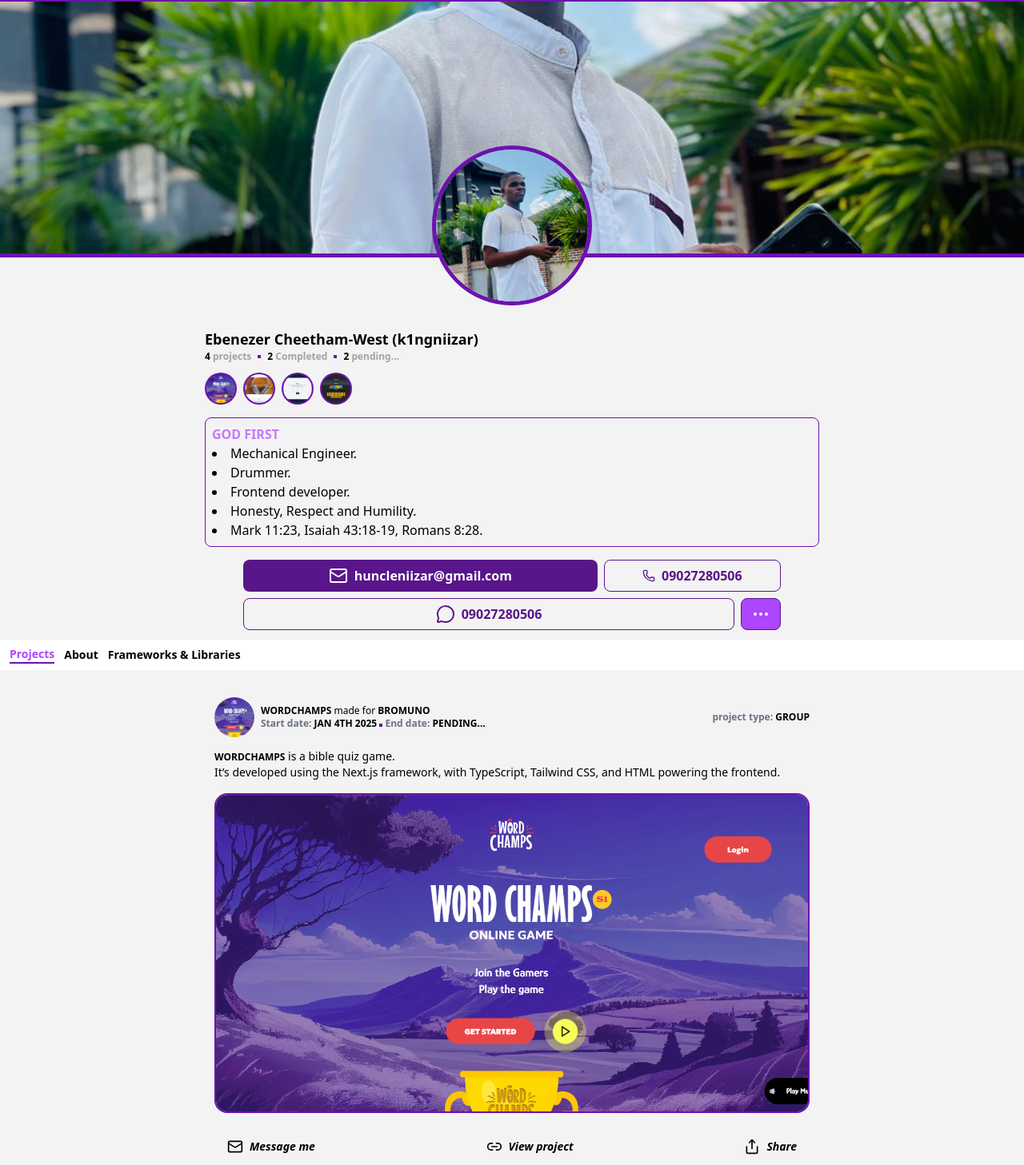
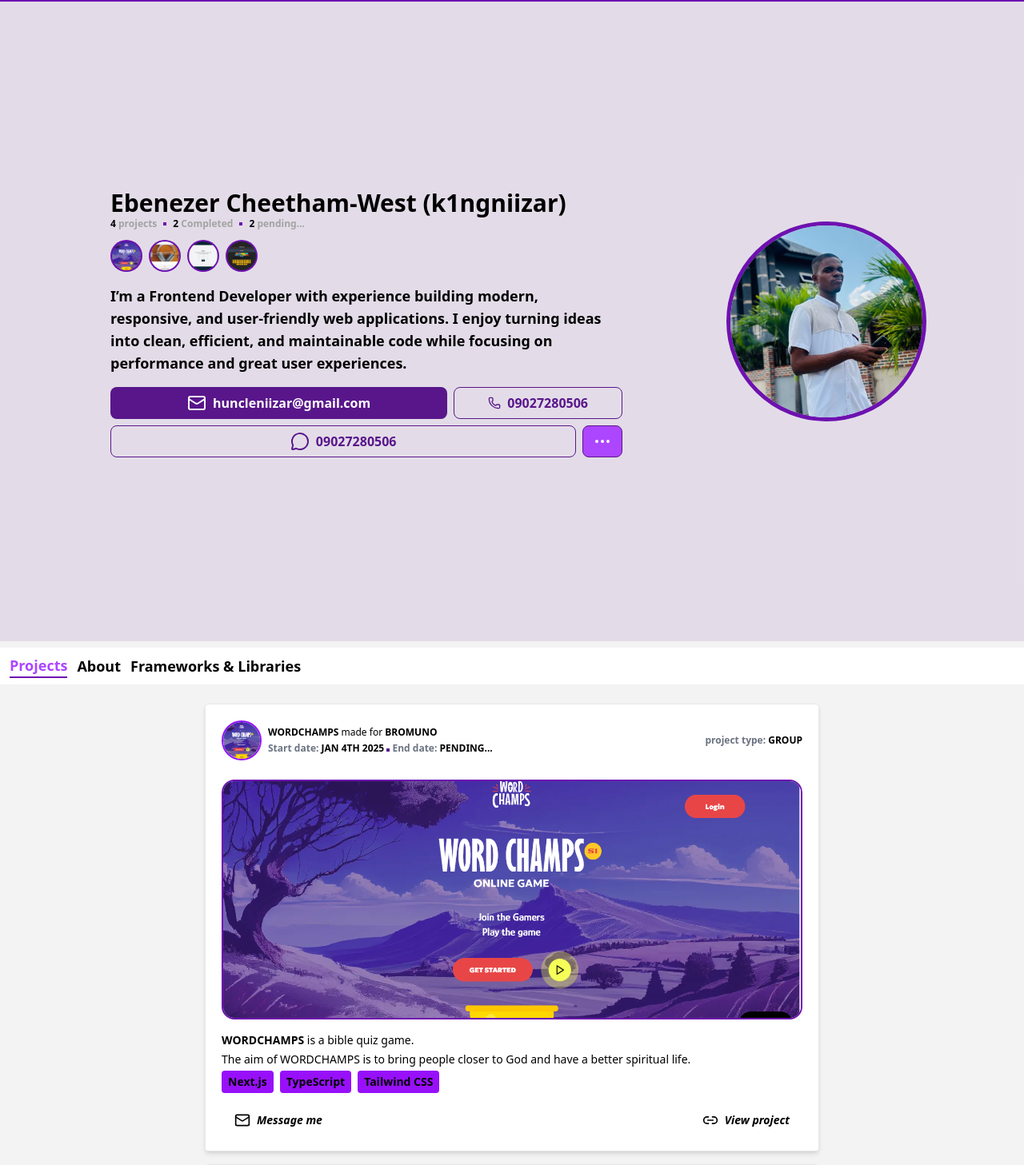
Before and after one commit to k1ngniizar/portfolio, a React (Vite) app: page / in a window 1280 px wide. Shown: the part 34-1491 px from the top of the page at 80% size. Built offline with nearby package versions, Linux system fonts and the light colour scheme.

Commit message:
New look

```diff
--- a/components/About/About.jsx
+++ b/components/About/About.jsx
@@ -3,26 +3,17 @@ import Contact from './Contact'
 
 function About() {
   return (
-    <>
-      <section className="h-[400px] w-full relative dark:bg-purple-900/15 flex flex-col ">
-        <div className="w-full h-[80%]  border-b-[5px] border-b-purple-800">
-          <img src="/king.jpg" alt="king" className="w-full h-full object-cover" />
-        </div>
-        {/* avatar image */}
-        <div className="w-[200px] bottom-5 left-10 lg:-translate-x-1/2 lg:left-[50%] overflow-hidden rounded-full h-[200px] dark:bg-black bg-white absolute border-[5px] border-purple-800">
-          <img src="/king.jpg" alt="king" className="w-full h-full object-cover" />
-        </div>
-      </section>
-      <section className="px-4  mt-1 py-1 dark:bg-purple-900/15 ">
-        <h2 className="text-lg font-bold lg:max-w-3xl  mx-auto">Ebenezer Cheetham-West {"(k1ngniizar)"}</h2>
-        <div className="lg:max-w-3xl mx-auto flex gap-2 items-center justify-start">
+    <section className='flex lg:flex-row flex-col-reverse lg:items-center justify-evenly min-h-[100dvh] px-2 bg-purple-900/10'>
+      <section className="px-4  mt-1 py-1   max-w-2xl content-start">
+        <h2 className="text-lg lg:text-3xl  font-bold w-full  mx-auto">Ebenezer Cheetham-West {"(k1ngniizar)"}</h2>
+        <div className="w-full mx-auto  flex gap-2 items-center justify-start">
           <p className="font-bold text-xs">{project.length} <span className="text-[#a3a3a3]">projects</span></p>
           <div className="h-1 w-1 bg-purple-800"/>
           <p className="font-bold text-xs">2 <span className="text-[#a3a3a3]">Completed</span></p>
           <div className="h-1 w-1 bg-purple-800"/>
           <p className="font-bold text-xs">2 <span className="text-[#a3a3a3]">pending...</span></p>
         </div>
-        <div className="lg:max-w-3xl mx-auto flex mt-3 justify-start gap-2 items-center">
+        <div className="lg:max-w-3xl mx-auto  flex mt-3 justify-start gap-2 items-center">
         {
           project.map((item)=>{
             return <div key={item.name} className="h-10 p-[2px] rounded-full w-10 bg-purple-800 overflow-hidden">
@@ -31,18 +22,19 @@ function About() {
             })
         }
         </div>
-        <div className="lg:max-w-3xl  mx-auto flex flex-col items-start  justify-center border border-purple-800 mt-4 p-2 rounded-lg">
-          <p className="uppercase font-bold text-purple-400">God First</p>
-          <li className="font-medium">Mechanical Engineer.</li>
-          <li className="font-medium">Drummer.</li>
-          <li className="font-medium">Frontend developer.</li>
-          <li className="font-medium">Honesty, Respect and Humility.</li>
-          <li className="font-medium">Mark 11:23, Isaiah 43:18-19, Romans 8:28.</li>
+        <div className="lg:max-w-3xl   mx-auto flex flex-col items-start  justify-center  mt-4 ">
+          <p className='font-bold text-lg'>I’m a Frontend Developer with experience building modern, responsive, and user-friendly web applications. I enjoy turning ideas into clean, efficient, and maintainable code while focusing on performance and great user experiences.</p>
         </div>
         {/* contact */}
         <Contact/>
       </section>
-    </>
+
+        {/* avatar image */}
+        <div className="w-[250px] overflow-hidden rounded-full h-[250px] dark:bg-black bg-white border-[5px] border-purple-800">
+          <img src="/king.jpg" alt="king" className="w-full h-full object-cover" />
+        </div>
+
+    </section>
   )
 }
 
--- a/components/About/Contact.jsx
+++ b/components/About/Contact.jsx
@@ -2,29 +2,29 @@ import { Ellipsis, Mail, MessageCircle, Phone } from 'lucide-react'
 
 function Contact() {
   return (
-    <section className='lg:max-w-2xl mx-auto flex flex-col gap-2 mt-4'>
-          <div className='flex lg:flex-row flex-col items-center gap-2'>
-            <a href="mailto:huncleniizar@gmail.com" target='_blank' className='lg:flex-2 flex text-white items-center justify-center h-[40px] w-full'>
-              <button className='lg:flex-2 flex text-white items-center justify-center h-[40px] w-full bg-purple-900 hover:bg-purple-900/50 rounded-lg gap-2'>
+    <section className=' w-full max-w-3xl mx-auto flex flex-col gap-2 mt-4 '>
+          <div className='flex flex-row items-center gap-2 w-full '>
+            <a href="mailto:huncleniizar@gmail.com" target='_blank' className='flex-2 flex text-white items-center justify-center h-[40px]'>
+              <button className=' flex text-white items-center justify-center h-[40px] w-full bg-purple-900 hover:bg-purple-900/50 rounded-lg gap-2'>
               <Mail/>
               <span>huncleniizar@gmail.com</span>
             </button>
             </a>
-            <a href="tel:+2349027280506" target='_blank' className='lg:flex-1 flex items-center justify-center h-[40px] w-full'>
-              <button className='lg:flex-1 flex items-center justify-center dark:text-white text-purple-900 h-[40px] w-full border border-purple-900 hover:bg-purple-900/50 rounded-lg gap-2'>
+            <a href="tel:+2349027280506" target='_blank' className='flex-1 flex items-center justify-center h-[40px]'>
+              <button className='flex items-center justify-center dark:text-white text-purple-900 h-[40px] w-full border border-purple-900 hover:bg-purple-900/50 rounded-lg gap-2'>
               <Phone size={16}/>
               <span>09027280506</span>
             </button>
             </a>
           </div>
-          <div className='flex flex-col lg:flex-row items-center gap-2'>
-            <a href="https://wa.me/qr/UAGRYFNNPTNBI1 " target='_blank' className='lg:flex-11/12 flex items-center justify-center h-[40px] w-full'>
-              <button className='lg:flex-11/12 flex items-center justify-center h-[40px] w-full border border-purple-900 hover:bg-purple-900/50 dark:text-white text-purple-900 rounded-lg gap-2'>
+          <div className='flex flex-row items-center gap-2 w-full'>
+            <a href="https://wa.me/qr/UAGRYFNNPTNBI1" target='_blank' className='flex-11/12 flex items-center justify-center h-[40px]'>
+              <button className='flex items-center justify-center h-full w-full border border-purple-900 hover:bg-purple-900/50 dark:text-white text-purple-900 rounded-lg gap-2'>
               <MessageCircle />
               <span>09027280506</span>
             </button>
             </a>
-            <button className=' flex items-center justify-center h-[40px] lg:w-[50px] w-full bg-purple-500 hover:bg-purple-900/50 border border-purple-900 text-white rounded-lg gap-2'>
+            <button className=' flex items-center justify-center h-[40px] w-[50px]  bg-purple-500 hover:bg-purple-900/50 border border-purple-900 text-white rounded-lg gap-2'>
              <Ellipsis/>
             </button>
           </div>
--- a/components/Main/Main.jsx
+++ b/components/Main/Main.jsx
@@ -30,7 +30,7 @@ function Main() {
         navitems.map((item,idx)=>{
           const isCurrentTab = item === currentTab;
           return(
-          <button key={idx} onClick={()=> setCurrentTab(item)} className={`${isCurrentTab ? "border-b-2 dark:border-b-white border-b-purple-800 dark:text-white text-purple-500 font-bold":"dark:text-[#a3a3a3] font-normal"} lg:text-sm text-xs shrink-0`}>{item}</button>
+          <button key={idx} onClick={()=> setCurrentTab(item)} className={`${isCurrentTab ? "border-b-2 dark:border-b-white border-b-purple-800 dark:text-white text-purple-500 font-bold":"dark:text-[#a3a3a3] font-normal"} lg:text-lg text-sm shrink-0`}>{item}</button>
           )
         })
       }
--- a/components/Main/Project.jsx
+++ b/components/Main/Project.jsx
@@ -9,11 +9,11 @@ function Project() {
     {
       project.map(detail => {
         return (
-          <div key={detail.name} className='dark:bg-purple-900/20 mb-4'>
+          <div key={detail.name} className='dark:bg-purple-900/20 bg-white shadow-md border border-gray-200 dark:border-transparent mb-4 max-w-3xl p-2 rounded-sm mx-auto'>
       {/* project header */}
-      <div className='p-3 h-[70px]  lg:max-w-3xl mx-auto flex items-center justify-center gap-2'>
-        <img src={detail.imageUrl} alt="avatar" width={50} height={50} className='object-cover rounded-full animate-pulse h-[50px] w-[50px]' />
-        <div className='flex-1 h-full  flex flex-col items-start justify-center'>
+      <div className='p-3  lg:max-w-3xl mx-auto flex items-center justify-center gap-2'>
+        <img src={detail.imageUrl} alt="avatar" width={50} height={50} className='object-cover rounded-full animate-pulse h-[50px] w-[50px] border-2 border-purple-600' />
+        <div className='flex-1 h-full  flex flex-col items-start justify-center gap-1'>
           <p className='text-xs uppercase font-bold dark:text-white'>{detail.name} <span className='font-normal lowercase'>made for</span> {detail.client}</p>
           <p className='text-xs text-gray-500 font-bold'>Start date: <span className=' uppercase dark:text-white text-black font-bold'>{detail.start}</span> <span className='inline-block h-1 bg-purple-900 w-1'/> End date: <span className='font-bold uppercase dark:text-white text-black'>{detail.end}</span></p>
           <p className='text-xs text-gray-500 font-bold lg:hidden'>project type: <span className='text-xs uppercase font-bold dark:text-white text-black'>{detail.type}</span></p>
@@ -21,17 +21,22 @@ function Project() {
         <p className='text-xs lg:block hidden text-gray-500 font-bold'>project type: <span className='text-xs uppercase font-bold dark:text-white text-black'>{detail.type}</span></p>
 
       </div>
-      {/* project description */}
-      <div className=' lg:max-w-3xl mx-auto flex flex-col px-3 text-sm my-1'>
-        <p className='text-xs lg:text-sm'><span className='text-xs uppercase font-bold dark:text-white'>{detail.name}</span> {detail.desc.main}</p>
-        <p className='text-xs lg:text-sm'>{detail.desc.sub}</p>
-      </div>
       <div className='p-3  lg:max-w-3xl mx-auto'>
-        <div className='h-[400px] border-[2px] border-purple-800 overflow-hidden rounded-2xl relative'>
+        <div className='md:h-[300px] h-[200px] border-[2px] border-purple-800 overflow-hidden rounded-2xl relative'>
           {!detail.deployed && <div className='absolute h-full w-full bg-purple-900/50 flex items-center justify-center'><p className='text-2xl font-bold text-white animate-pulse'>coming soon...</p></div>}
           <a href={detail.link} target='_blank'>
           <img src={detail.imageUrl} alt="project image" className='h-full w-full object-cover active:opacity-70'/>
           </a>
+        </div>
+      </div>
+      {/* project description */}
+      <div className=' lg:max-w-3xl mx-auto gap-1 flex flex-col px-3 text-sm my-1'>
+        <p className='text-xs lg:text-sm'><span className=' uppercase font-bold dark:text-white'>{detail.name}</span> {detail.desc.main}</p>
+        <p className='text-xs lg:text-sm'>{detail.desc.sub}</p>
+        <div className='flex gap-2 items-center justify-start'>
+          {
+          detail.desc.tech.map(item => <span key={item} className='bg-purple-600 rounded-sm px-2 py-1 font-bold'>{item}</span>)
+        }
         </div>
       </div>
       {/* project footer */}
@@ -48,10 +53,7 @@ function Project() {
             <span className='italic lg:text-sm text-xs'>View project</span>
           </button>
         </a>):(<span className='italic lg:text-sm text-xs font-bold'>Coming soon...</span>)}
-        <button className='flex gap-2  p-2 rounded-lg hover:text-purple-600 items-center justify-center'>
-          <Share size={20}/>
-          <span className='italic lg:text-sm text-xs'>Share</span>
-        </button>
+
       </div>
     </div>
         )
--- a/constants/contact.js
+++ b/constants/contact.js
@@ -2,37 +2,32 @@ export const contact = [
   {
     title: "github",
     icon: "/king.jpg",
-    link: "",
+    link: "https://github.com/k1ngniizar",
     name:"k1ngniizar"
   },
   {
     title: "twitter",
     icon: "/king.jpg",
-    link: "",
-    name:"k1ngniizar"
-  },
-  {
-    title: "facebook",
-    icon: "/king.jpg",
-    link: "",
-    name:"Cheetham-West Ebenezer"
-  },
-  {
-    title: "instagram",
-    icon: "/king.jpg",
-    link: "",
+    link: "https://x.com/K1ngNiizar?t=I4c3CPPDRpDMbwEuaq6oVA&s=08",
     name:"k1ngniizar"
   },
   {
     title: "whatsapp",
     icon: "/king.jpg",
-    link: "",
+    link: "https://wa.me/qr/UAGRYFNNPTNBI1",
     name:"09027280506"
   },
   {
     title: "email",
     icon: "/king.jpg",
-    link: "",
+    link: "mailto:huncleniizar@gmail.com",
     name:"huncleniizar@gmail.com"
-  }
+  },
+  {
+    title: "+2349027280506",
+    icon: "/king.jpg",
+    link: " tel:+2349027280506",
+    name:"phone"
+  },
+
 ]
--- a/constants/framework.js
+++ b/constants/framework.js
@@ -1 +1,46 @@
-export const framework = ["typescript","javascript","html","vanilla css", "tailwind css","reactjs","nextjs","expressjs","nodejs","gsap","framer"]
+export const framework = [
+  {
+    name:"typescript",
+    level:"30%"
+  },
+  {
+    name:"javascript",
+    level:"70%"
+  },
+  {
+    name:"html",
+    level:"90%"
+  },
+  {
+    name:"vanilla css",
+    level:"70%"
+  },
+  {
+    name:"tailwind css",
+    level:"80%"
+  },
+  {
+    name:"reactjs",
+    level:"70%"
+  },
+  {
+    name:"nextjs",
+    level:"70%"
+  },
+  {
+    name:"expressjs",
+    level:"5%"
+  },
+  {
+    name:"nodejs",
+    level:"5%"
+  },
+  {
+    name:"gsap",
+    level:"30%"
+  },
+  {
+    name:"framer",
+    level:"30%"
+  },
+]
--- a/constants/project.js
+++ b/constants/project.js
@@ -6,7 +6,8 @@ export const project = [
     client:"bromuno",
     desc:{
       main:"is a bible quiz game.",
-      sub:"It’s developed using the Next.js framework, with TypeScript, Tailwind CSS, and HTML powering the frontend."
+      sub:"The aim of WORDCHAMPS is to bring people closer to God and have a better spiritual life.",
+      tech: ["Next.js","TypeScript","Tailwind CSS"]
     },
     imageUrl: "/wordchamp.png",
     link:"https://www.wordchamps.live/",
@@ -21,7 +22,8 @@ export const project = [
     client:"CapHub",
     desc:{
       main:"is an online gadget store.",
-      sub:"It’s developed using the Next.js framework, with TypeScript, Tailwind CSS, and HTML powering the frontend."
+      sub:"The store is aimed at enhancing user experience, for seamless and stress free shopping.",
+      tech: ["Next.js","TypeScript","Tailwind CSS"]
     },
     imageUrl: "/caphub.png",
     link:"https://caphub-seven.vercel.app/",
@@ -36,7 +38,8 @@ export const project = [
     client:"me",
     desc:{
       main:"is a simple and fun game for everyone.",
-      sub:"It’s developed using the React framework (viteApp), with JavaScript, Tailwind CSS, and HTML powering the frontend."
+      sub:"Just for fun, make sure all numbers are the same.",
+      tech: ["React.js","ViteApp","JavaScript","Tailwind CSS"]
     },
     imageUrl: "/tenzies.png",
     link:"https://k1ngniizar.github.io/tenzies/",
@@ -51,7 +54,8 @@ export const project = [
     client:"me",
     desc:{
       main:"is a simple and fun game for everyone.",
-      sub:"It’s developed using the React framework (viteApp), with JavaScript, Tailwind CSS, and HTML powering the frontend."
+      sub:"No tension, your work here is to save all or as many coding languages as you can.",
+      tech: ["React.js","ViteApp","JavaScript","Tailwind CSS"]
     },
     imageUrl: "/endgame.png",
     link:"#",
```
Also changed, not shown: components/Main/AboutDetails.jsx (+9 -23 lines), components/Main/Framework.jsx (+10 -4 lines).
